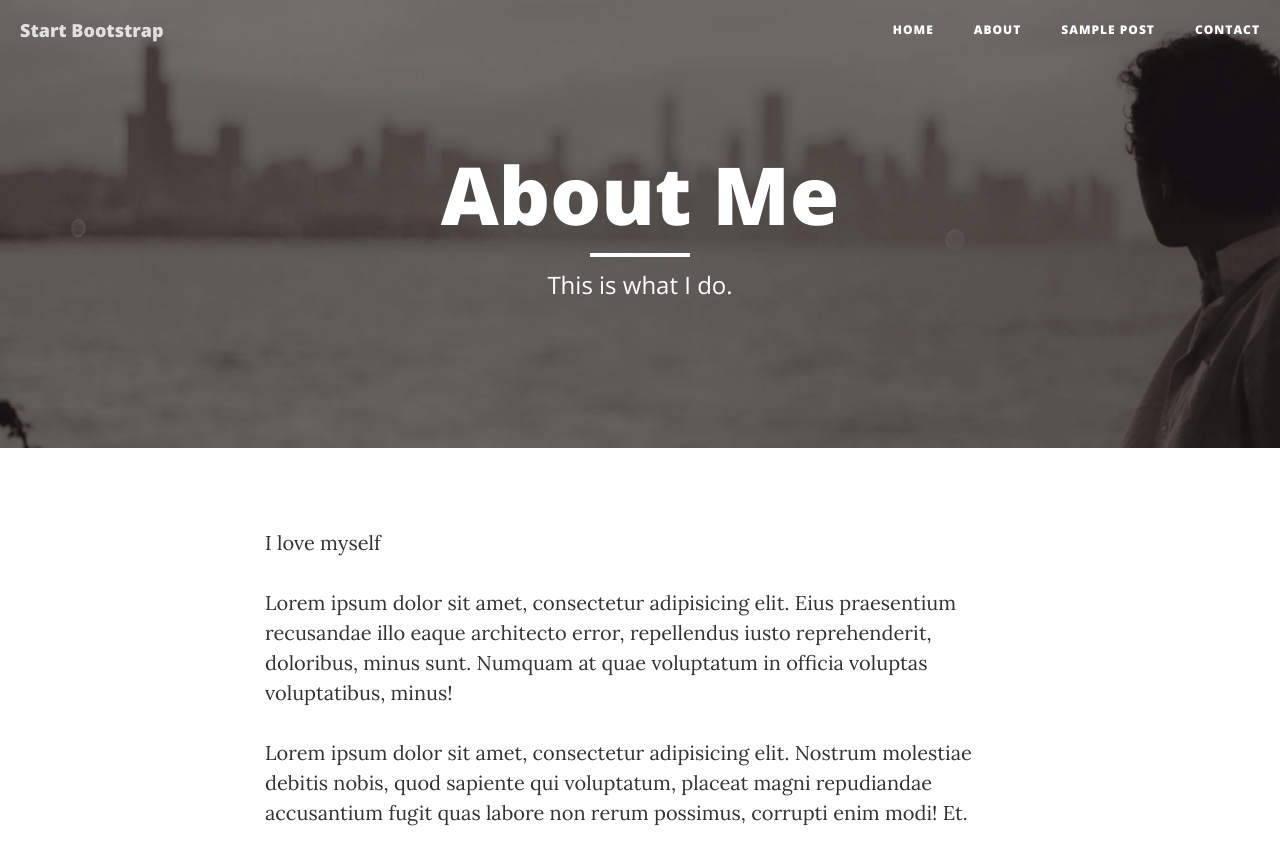
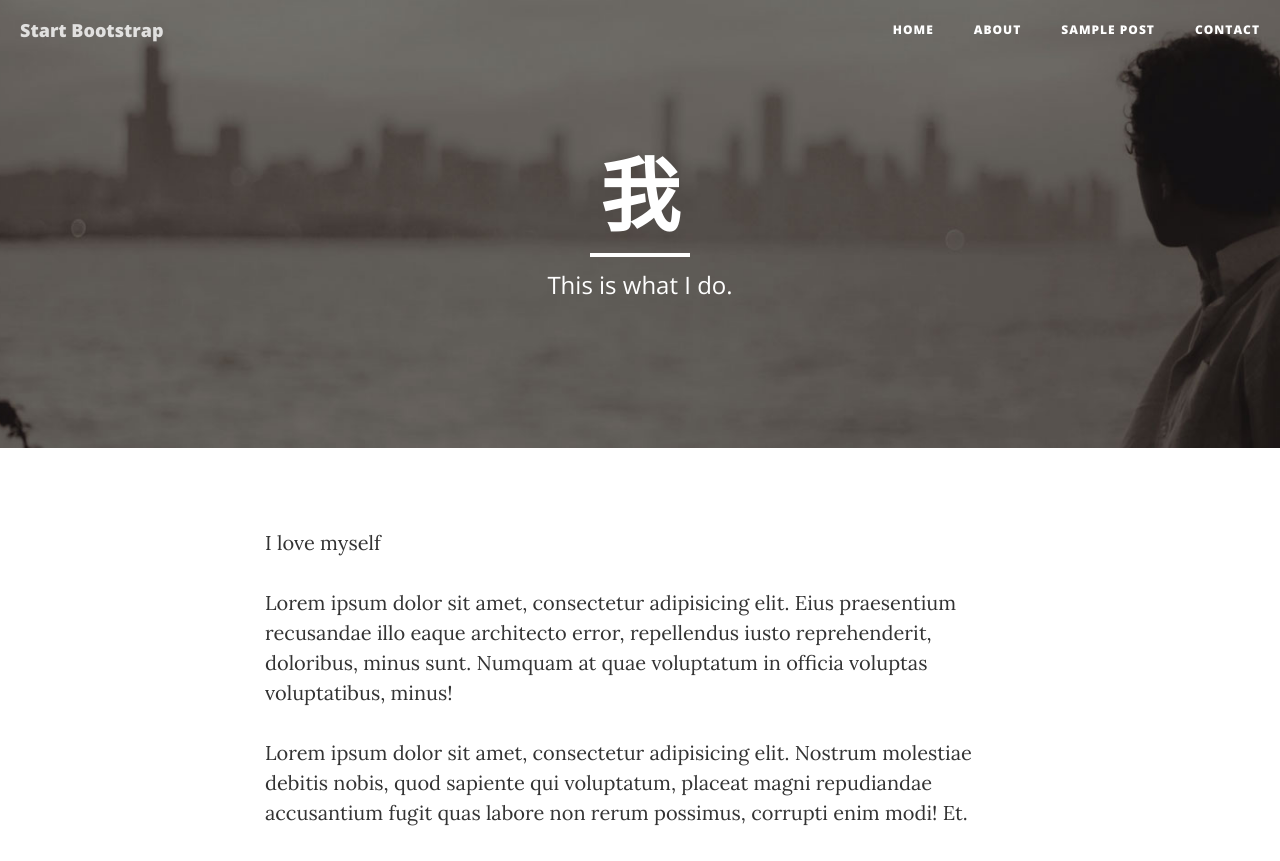
Before and after one commit to xz6656/GirlsCodingDayDemo, a website: page startbootstrap-clean-blog-gh-pages/about.html in a window 1280 px wide. Shown: the top 861 px of the page. Drawn offline with nearby package versions, Linux system fonts and the light colour scheme.

Commit message:
chang2
修改about me 的标题为“我”

```diff
--- a/startbootstrap-clean-blog-gh-pages/about.html
+++ b/startbootstrap-clean-blog-gh-pages/about.html
@@ -74,7 +74,7 @@
             <div class="row">
                 <div class="col-lg-8 col-lg-offset-2 col-md-10 col-md-offset-1">
                     <div class="page-heading">
-                        <h1>About Me</h1>
+                        <h1>我</h1>
                         <hr class="small">
                         <span class="subheading">This is what I do.</span>
                     </div>
```
